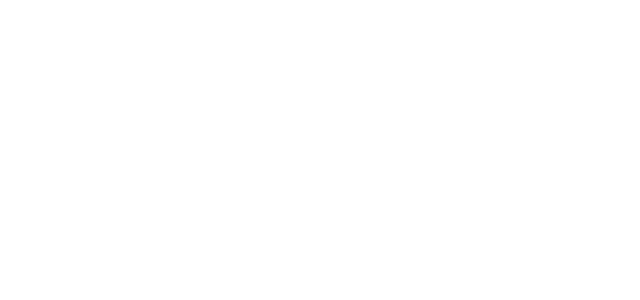
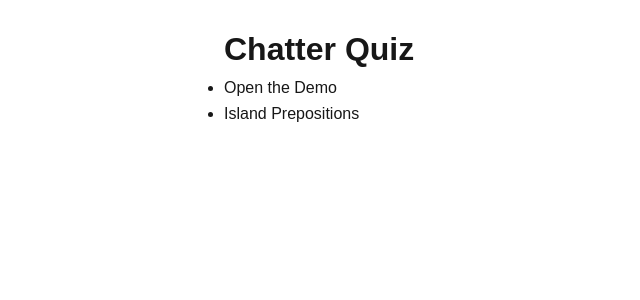
Before and after one commit to JoeAllport/chatter-quiz, a Next.js app: page / in a window 1280 px wide. Before the commit this address had no page. Shown: the top 300 px of the page, without its empty margins (0-640 px from the left). Built offline with nearby package versions, Linux system fonts and the light colour scheme.

Commit message:
home: launch demo

```diff
--- a/src/app/page.tsx
+++ b/src/app/page.tsx
@@ -1,4 +1,12 @@
-import { redirect } from "next/navigation";
+import Link from "next/link";
 export default function Home() {
-  redirect("/q/demo?source=local");
+  return (
+    <main style={{ padding: 24, maxWidth: 880, margin: "0 auto" }}>
+      <h1>Chatter Quiz</h1>
+      <ul>
+        <li><Link href="/q/demo?source=local">Open the Demo</Link></li>
+        <li><Link href="/q/island-prepositions?source=local">Island Prepositions</Link></li>
+      </ul>
+    </main>
+  );
 }
```
